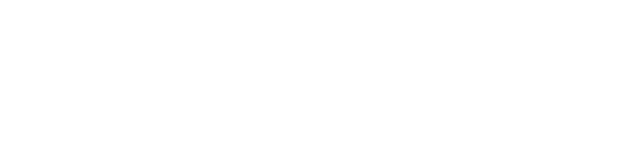
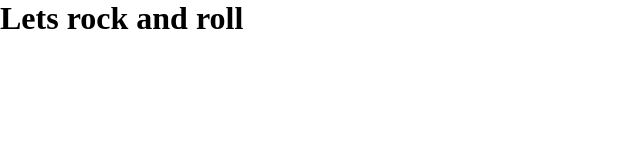
Before and after one commit to Jondes/BLOCKCHAIN, a plain HTML site: page index.html in a window 1280 px wide. Shown: the whole page, without its empty margins (0-640 px from the left). Drawn offline with Linux system fonts and the light colour scheme.

Commit message:
two file changes made
index.html and services

```diff
--- a/index.html
+++ b/index.html
@@ -6,10 +6,11 @@
     <meta name="viewport" content="width=device-width, initial-scale=1.0">
     <meta http-equiv="X-UA-Compatible" content="ie=edge">
     <title>NewRepo</title>
+    <link rel="stylesheet" href="style.css">
 </head>
 
 <body>
-
+    <h1>Lets rock and roll</h1>
 </body>
 
 </html>
```
Also changed, not shown: services.html (+1 -0 lines).
